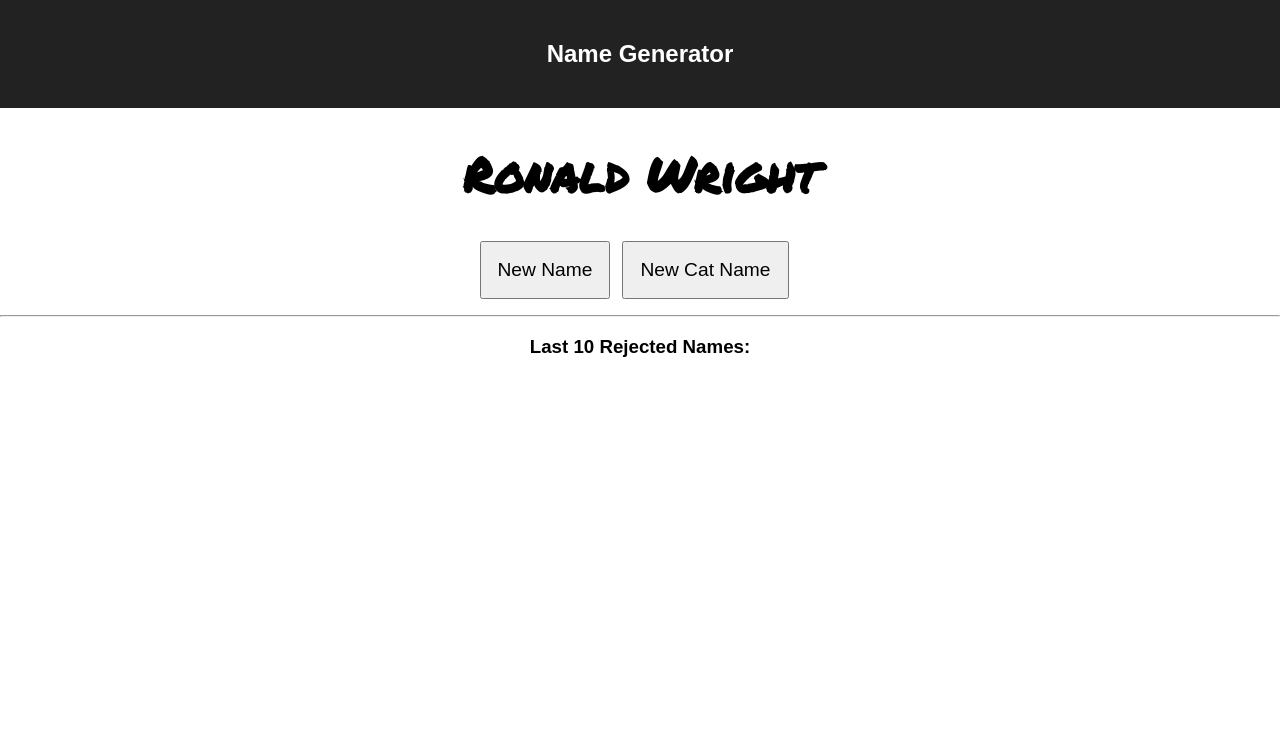
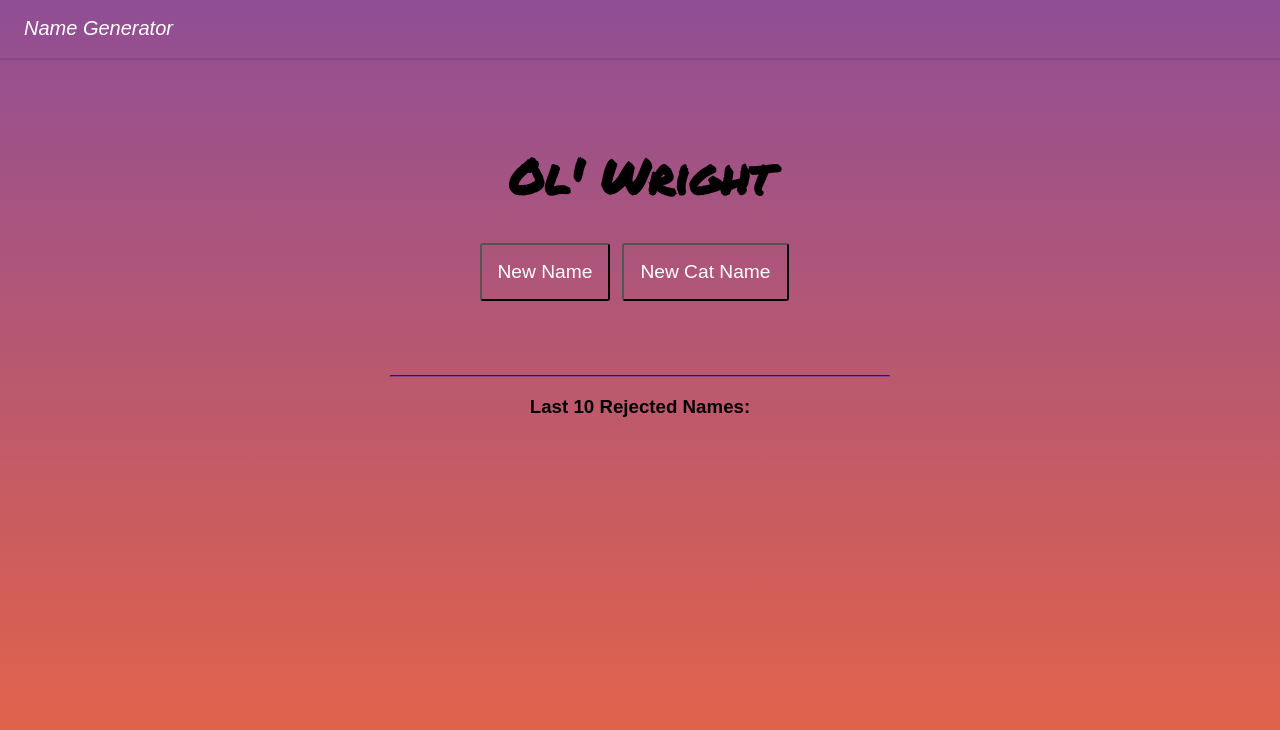
Before and after one commit to JSGraef/name-generator, a React (Create React App) app: page / in a window 1280 px wide. Shown: the top 730 px of the page. Built offline with nearby package versions, Linux system fonts and the light colour scheme.

Commit message:
Couple design things

```diff
--- a/src/App.css
+++ b/src/App.css
@@ -1,15 +1,30 @@
 .App {
   text-align: center;
+  height: 100vh;
+  background: #e96443;  /* fallback for old browsers */
+  background: -webkit-linear-gradient(to bottom, #904e95, #e96443);  /* Chrome 10-25, Safari 5.1-6 */
+  background: linear-gradient(to bottom, #904e95, #e96443); /* W3C, IE 10+/ Edge, Firefox 16+, Chrome 26+, Opera 12+, Safari 7+ */
+
+}
+
+hr {
+  height:  2px;
+  width: 500px;
+  border-color: #844788;
 }
 
 .App-header {
-  background-color: #222;
-  padding: 24px;
+  padding: 4px;
+  padding-left: 24px;
+  border-bottom: 2px solid #844788;
   color: white;
+  text-align: left;
 }
 
 .App-title {
-  font-size: 1.5em;
+  font-size: 1.25em;
+  font-weight: 400;
+  font-style: italic;
 }
 
 .name {
@@ -22,3 +37,29 @@
   margin-right: 12px;
   font-size: 1.2em;
 }
+
+.mainName {
+  padding: 50px;
+}
+
+button {
+  background: transparent;
+  border-radius: 3px;
+  color: white;
+  cursor: pointer;
+  transition: all 0.2s ease;
+}
+
+button:hover {
+  background: rgba(256,256,256,0.32);
+}
+
+button:focus {
+  outline: none;
+}
+
+*, *:before, *:after {
+  -webkit-box-sizing: border-box;
+  -moz-box-sizing: border-box;
+  box-sizing: border-box;
+}
--- a/src/App.js
+++ b/src/App.js
@@ -66,11 +66,13 @@ class App extends Component {
         <header className="App-header">
           <h1 className="App-title">Name Generator</h1>
         </header>
-        <h1 className="name">
-          {`${name.first} ${name.last} ${name.suffix || ""}`}
-        </h1>
-        <p><button className="newNameButton" onClick={() => this.newName(false)}>New Name</button>
-          <button className="newNameButton" onClick={() => this.newName(true)}>New Cat Name</button></p>
+        <div className="mainName">
+          <h1 className="name">
+            {`${name.first} ${name.last} ${name.suffix || ""}`}
+          </h1>
+          <p><button className="newNameButton" onClick={() => this.newName(false)}>New Name</button>
+            <button className="newNameButton" onClick={() => this.newName(true)}>New Cat Name</button></p>
+        </div>
         <hr />
         <div>
           <h3>Last 10 Rejected Names:</h3>
--- a/src/Names.js
+++ b/src/Names.js
@@ -15,6 +15,7 @@ export const names = {
         "Rusty",
         "Jerome",
         "Pierre",
+        "Jörg",
         "Harrison",
         "Mr.",
         "Mrs.",
```
